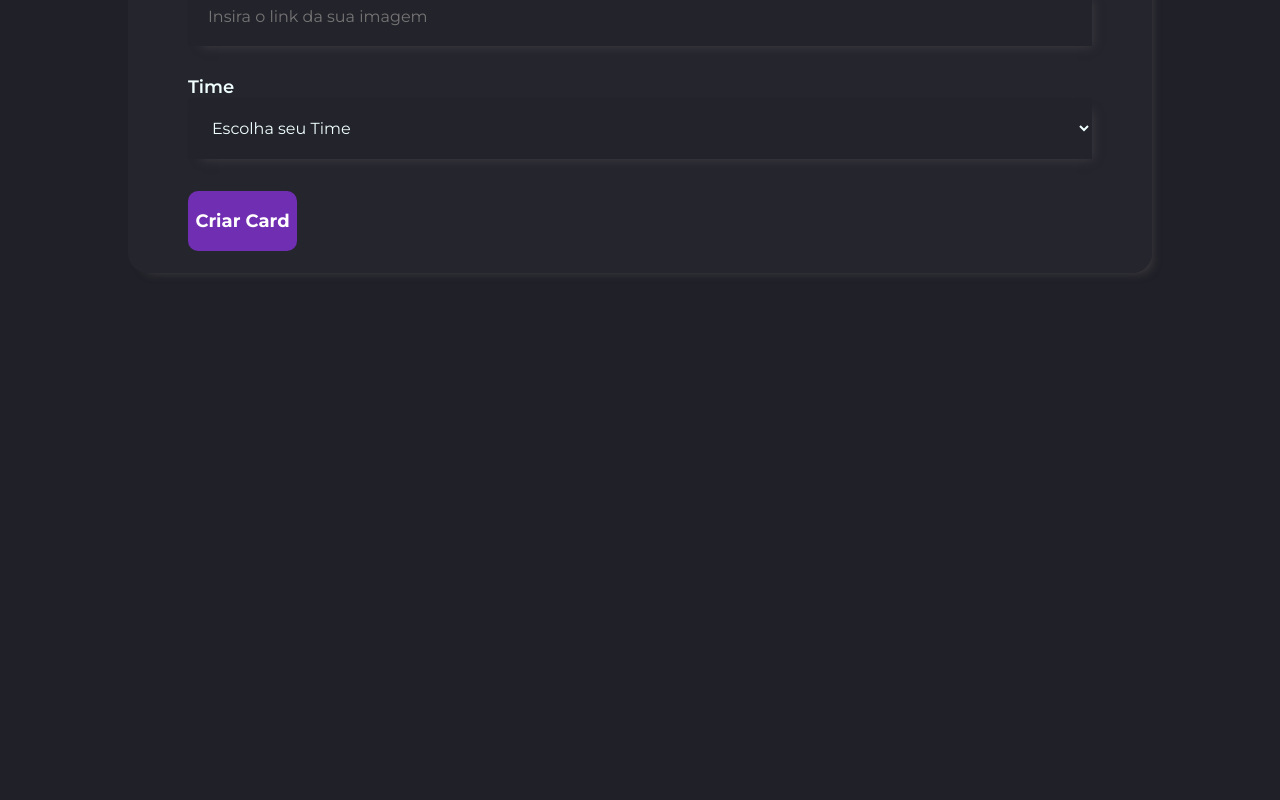
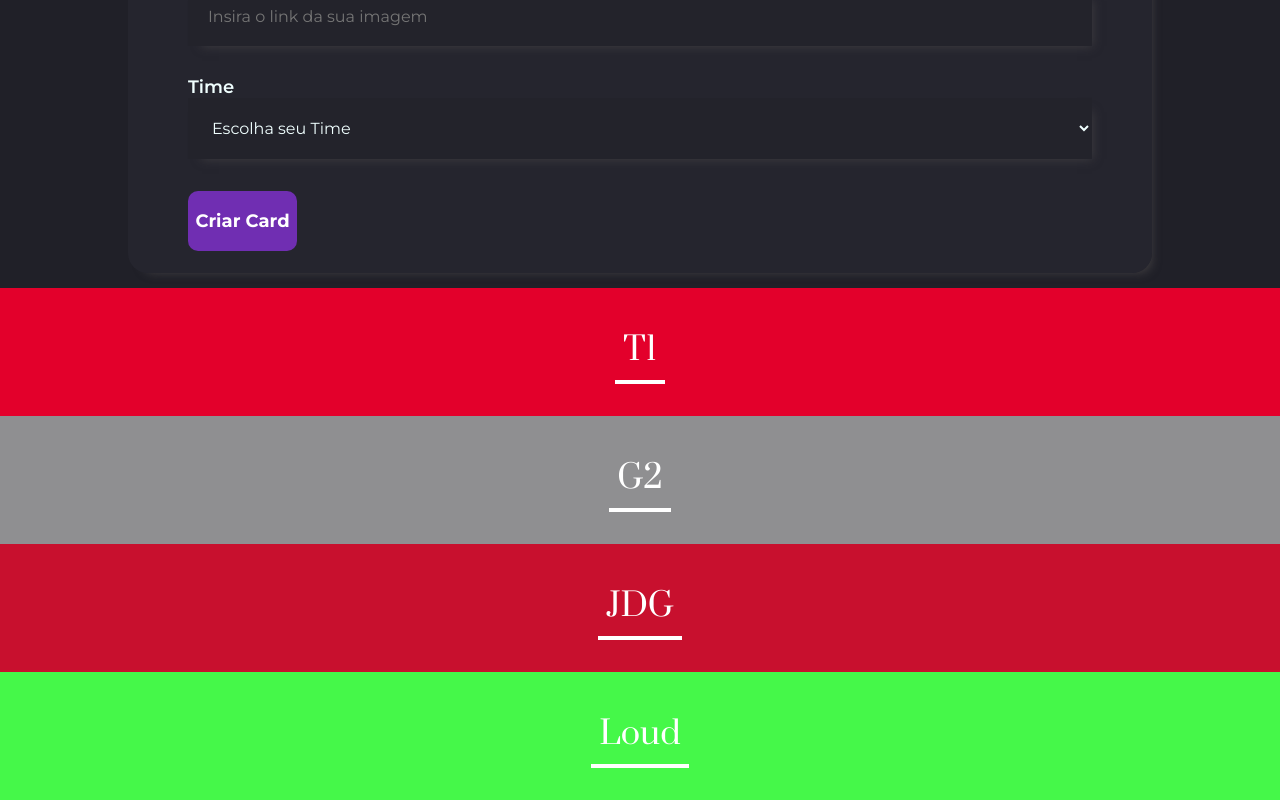
Before and after one commit to alishowsilabas/organoAluraReact, a React (Vite) app: page / in a window 1280 px wide. Shown: the part 583-1383 px from the top of the page. Before the commit the page ends 871 px from the top, so only its background shows below. Built offline with nearby package versions, Linux system fonts and the light colour scheme.

Commit message:
Team's component created but not completed

```diff
--- a/src/App.jsx
+++ b/src/App.jsx
@@ -1,12 +1,59 @@
+import { useState } from 'react';
+
 import './App.css';
+import Team from './components/Team/Index.jsx';
 import Banner from './components/Banner/Index.jsx';
 import FormBox from './components/FormBox/Index.jsx';
 
 function App() {
+	const teams = [
+		{
+			name: 'T1',
+			primaryColor: 'rgb(255,255,255)',
+			secondaryColor: 'rgb(227, 0, 43)',
+			className: 't1'
+		},
+		{
+			name: 'G2',
+			primaryColor: 'rgb(255,255,255)',
+			secondaryColor: 'rgb(143,143,145)',
+			className: 'g2'
+		},
+		{
+			name: 'JDG',
+			primaryColor: 'rgb(255,255,255)',
+			secondaryColor: 'rgb(200, 16, 46)',
+			className: 'jdg'
+		},
+		{
+			name: 'Loud',
+			primaryColor: 'rgb(255,255,255)',
+			secondaryColor: 'rgba(69, 248, 73)',
+			className: 'loud'
+		}
+	];
+
+	const [players, setPlayers] = useState([]);
+
+	const newPlayer = (player) => {
+		console.log(player);
+		setPlayers([...players, player]);
+	};
+
 	return (
 		<>
 			<Banner />
-			<FormBox />
+			<FormBox registryPlayer={(player) => newPlayer(player)} />
+
+			{teams.map((team) => (
+				<Team
+					key={team.name}
+					bgColor={team.secondaryColor}
+					teamName={team.name}
+					className={team.className || ''}
+					nameColor={team.primaryColor}
+				/>
+			))}
 		</>
 	);
 }
--- a/src/components/FormBox/Index.jsx
+++ b/src/components/FormBox/Index.jsx
@@ -6,7 +6,7 @@ import FormField from '../FormField/Index.jsx';
 import DropdownList from '../DropdownList/Index.jsx';
 import CreateCardButton from '../CreateCardButton/Index.jsx';
 
-const FormBox = ({ title }) => {
+const FormBox = ({ title, registryPlayer }) => {
 	const [nickname, setNickname] = useState('');
 	const [lane, setLane] = useState('');
 	const [image, setImage] = useState('');
@@ -14,7 +14,12 @@ const FormBox = ({ title }) => {
 
 	const onSendForm = (event) => {
 		event.preventDefault();
-		console.log('The Form was submitted! ', nickname, lane, image, team);
+		registryPlayer({
+			nickname,
+			lane,
+			image,
+			team
+		});
 	};
 
 	return (
@@ -59,7 +64,8 @@ const FormBox = ({ title }) => {
 };
 
 FormBox.propTypes = {
-	title: PropTypes.string
+	title: PropTypes.string,
+	registryPlayer: PropTypes.any
 };
 
 FormBox.defaultProps = {
--- a/src/components/FormField/Index.jsx
+++ b/src/components/FormField/Index.jsx
@@ -4,6 +4,7 @@ import './FormField.css';
 
 const FormField = ({ id, label, placeholder, mandatory, changed, inputValue, ...inputProps }) => {
 	const onType = (event) => {
+		console.log(inputValue);
 		changed(event.target.value);
 	};
 
--- /dev/null
+++ b/src/components/Team/Index.jsx
@@ -0,0 +1,25 @@
+import PropTypes from 'prop-types';
+
+import './Team.css';
+
+const Team = ({ teamName, className, bgColor, nameColor }) => {
+	const bgCss = { backgroundColor: bgColor };
+	const nameColorCss = { color: nameColor };
+
+	return (
+		<section className="main-section" style={bgCss}>
+			<h3 className={className} style={nameColorCss}>
+				{teamName}
+			</h3>
+		</section>
+	);
+};
+
+Team.propTypes = {
+	teamName: PropTypes.string,
+	className: PropTypes.any,
+	bgColor: PropTypes.string,
+	nameColor: PropTypes.string
+};
+
+export default Team;
--- /dev/null
+++ b/src/components/Team/Team.css
@@ -0,0 +1,39 @@
+@import url('https://fonts.googleapis.com/css2?family=Montserrat:wght@400;600;700&family=Prata&display=swap');
+
+.main-section {
+    /*margin: 30px 20px;*/
+    padding: 32px;
+    text-align: center;
+}
+
+.t1 {
+    padding: 8px;
+    display: inline-block;
+    font-size: 32px;
+    font-weight: 400;
+    border-bottom: 4px solid;
+}
+
+.g2 {
+    padding: 8px;
+    display: inline-block;
+    font-size: 32px;
+    font-weight: 400;
+    border-bottom: 4px solid;
+}
+
+.jdg {
+    padding: 8px;
+    display: inline-block;
+    font-size: 32px;
+    font-weight: 400;
+    border-bottom: 4px solid;
+}
+
+.loud {
+    padding: 8px;
+    display: inline-block;
+    font-size: 32px;
+    font-weight: 400;
+    border-bottom: 4px solid;
+}
```
